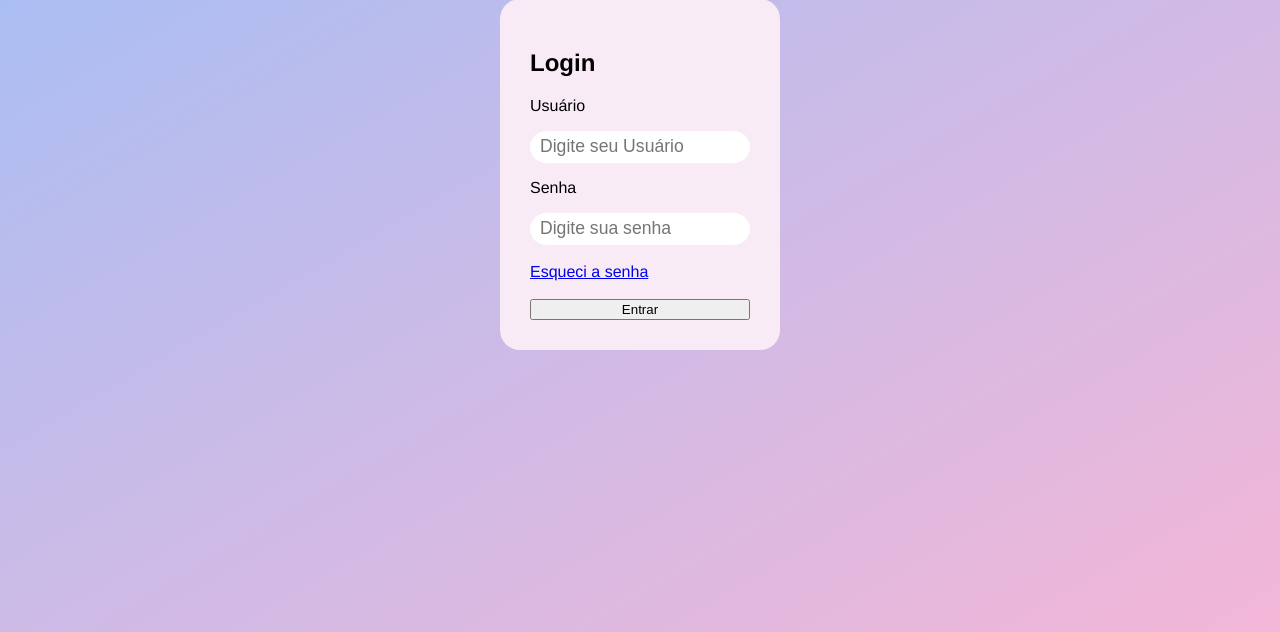
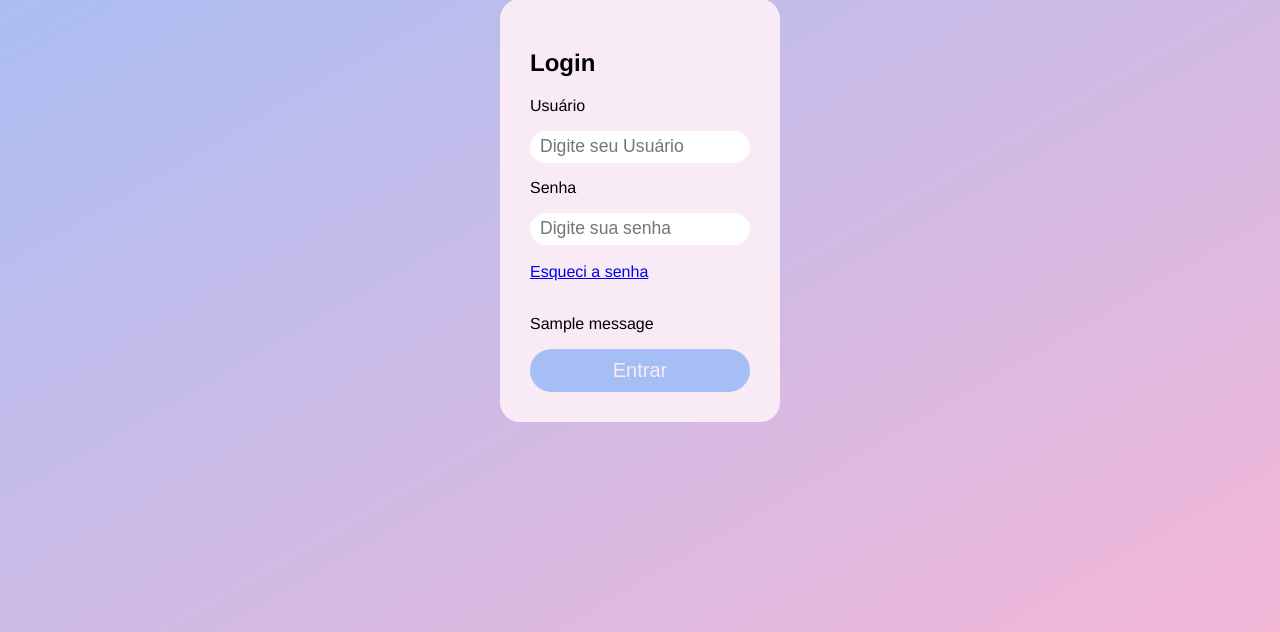
Before and after one commit to mari4lves/harmony, a Flask app: page /login in a window 1280 px wide. Shown: the part 101-733 px from the top of the page. Run offline with Flask 3, Linux system fonts and the light colour scheme; one stand-in notice (Sample message) is shown.

Commit message:
login ok

```diff
--- a/MaAlvesz.site1-main/app.py
+++ b/MaAlvesz.site1-main/app.py
@@ -1,7 +1,8 @@
 # Importanto a biblioteca do flask para fazer um site dinamico
-from flask import Flask, render_template, request
+from flask import Flask, render_template, request, redirect, url_for, flash
 
 app = Flask(__name__)
+app.secret_key = "chave"
 
 # Criar uma lista e usuarios e senha, depois vamos pegar no BD
 usuarios ={
@@ -50,9 +51,12 @@ def verificar_login():
     #Verificar se o usuario digitado esta na lista e se
     #a senha está certa
     if username in usuarios and usuarios[username] == password:
-        return f"Bem-vindo, {username}!"
+        return redirect(url_for('inicio'))
     else:
-        return "Usuário ou senha inválidos."
+        #Flash envia mensagem para o front-end
+        flash('Usuário ou senha incorretos', 'danger')
+        return redirect(url_for('login'))
+
 
 
 # Parte principal do programa em Python
--- a/MaAlvesz.site1-main/static/estilo.css
+++ b/MaAlvesz.site1-main/static/estilo.css
@@ -18,13 +18,14 @@
         width: 250px;
     }
 
-    .botoes a{
+    .botoes a, button{
         text-decoration: none; /*remover o sublinhado dos botoes*/
         background-color: #a5bef5fd;
         font-size: 20px;
         color :#F8EBF5;
         padding: 10px;
         border-radius: 40px;
+        border: none;
 
 
     }
--- a/MaAlvesz.site1-main/templates/login.html
+++ b/MaAlvesz.site1-main/templates/login.html
@@ -12,7 +12,7 @@
 </head>
 <body class="login">
     <div class="caixa-de-login">
-        <from action="/verificar-login" method="POST">
+        <form action="/verificar-login" method="POST">
             <h2> Login</h2>
             <p>Usuário</p>
             <!--Adiciona ENTRADA DE TEXTO-->
@@ -26,11 +26,23 @@
             <a href="/esqueci">Esqueci a senha</a>
             <br>
             <br>
+
+            {% with messages = get_flashed_messages() %}
+            {% if messages %}
+            <div class= 'resposta'>
+                {% for message in messages %}
+                <p>{{ message }}</p>
+                {% endfor %}
+            </div>
+            {% endif %}
+            {% endwith %}
+            {% block body %}{% endblock %}
+
             <div class="botoes">
                 <button type="submit" >Entrar</button>
             </div>
 
-        </from>
+        </form>
     </div>
 
 
```
Also changed, not shown: MaAlvesz.site1-main/README.md, README.md (deleted).
